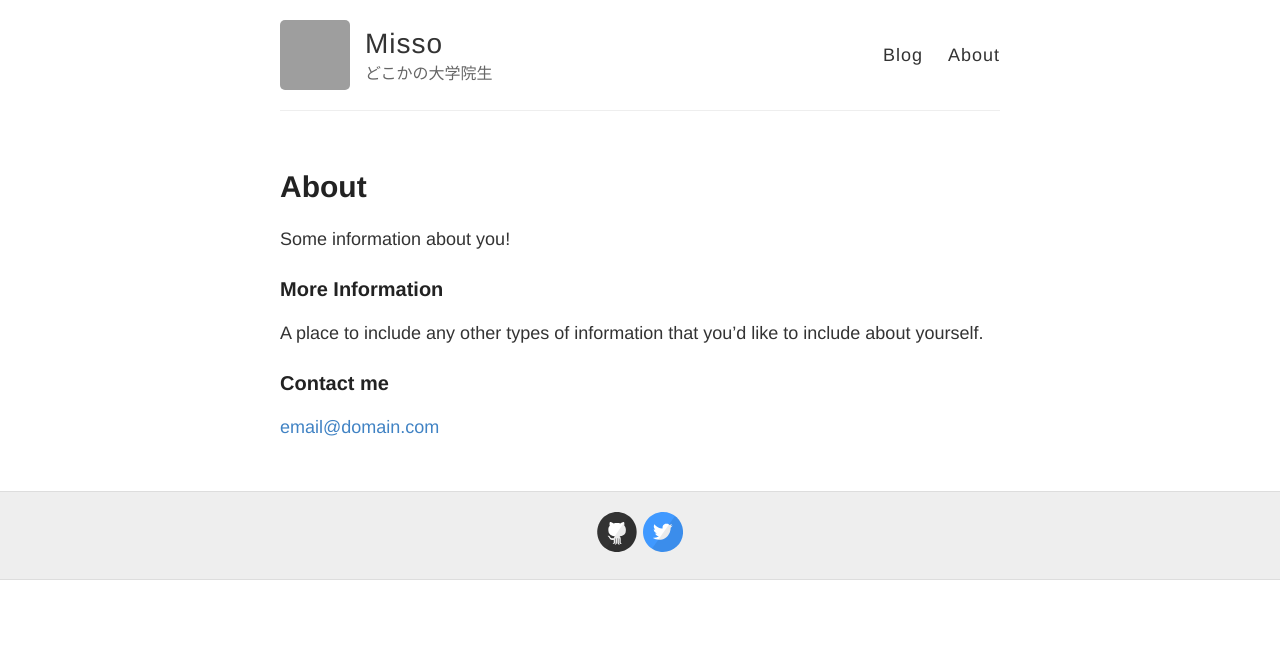
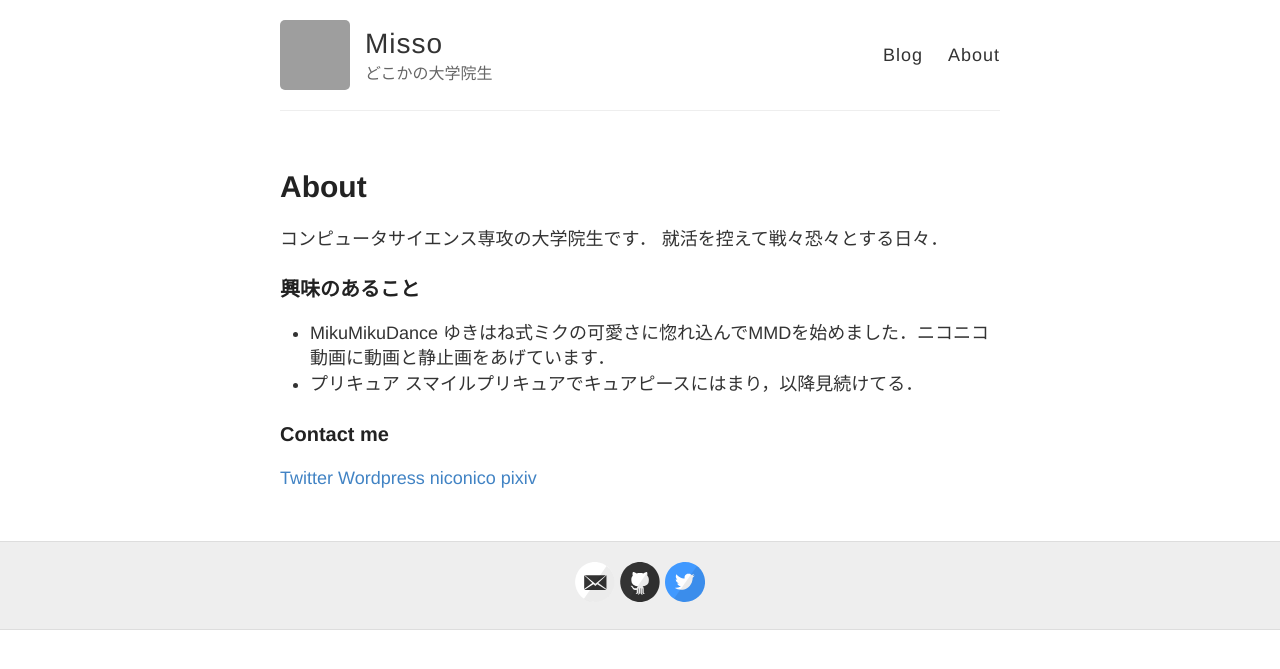
Before and after one commit to Selene-Misso/Selene-Misso.github.io, a Jekyll site: the page built from about.md, in a window 1280 px wide. Shown: the top 669 px of the page. Built offline with Jekyll 4.4.1, drawn with Linux system fonts in a browser that asks for light colours; Markdown is read by kramdown in place of the engine named in the settings; grey boxes are pictures that could not be loaded.

Commit message:
設定とAboutを更新．

```diff
--- a/_config.yml
+++ b/_config.yml
@@ -18,7 +18,7 @@ avatar: http://www.gravatar.com/avatar/2209ebba2a75b27eb1def01504953900.png
 # Includes an icon in the footer for each username you enter
 footer-links:
   dribbble:
-  email:
+  email: selene.jaxa@gmail.com
   facebook:
   flickr:
   github: Selene-Misso
--- a/about.md
+++ b/about.md
@@ -4,12 +4,20 @@ title: About
 permalink: /about/
 ---
 
-Some information about you!
+コンピュータサイエンス専攻の大学院生です．
+就活を控えて戦々恐々とする日々．
 
-### More Information
 
-A place to include any other types of information that you'd like to include about yourself.
+### 興味のあること
+
+* MikuMikuDance
+ゆきはね式ミクの可愛さに惚れ込んでMMDを始めました．ニコニコ動画に動画と静止画をあげています．
+* プリキュア
+スマイルプリキュアでキュアピースにはまり，以降見続けてる．
 
 ### Contact me
 
-[email@domain.com](mailto:email@domain.com)
+[Twitter](http://twiter.com/SELENE_Misso)
+[Wordpress](https://selenemisso.wordpress.com)
+[niconico](http://www.nicovideo.jp/user/7142218)
+[pixiv](http://pixiv.me/selene_jaxa)
```
